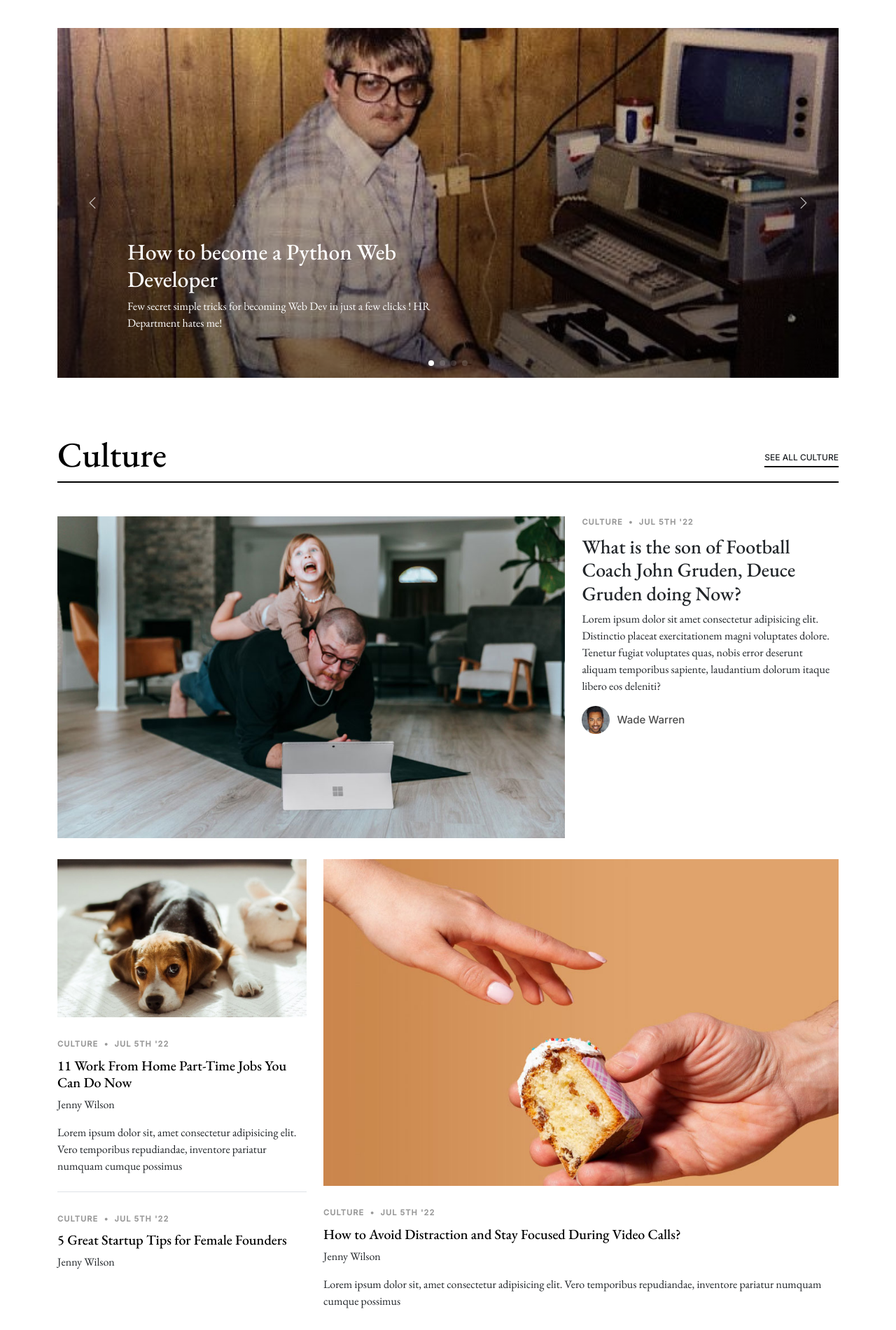
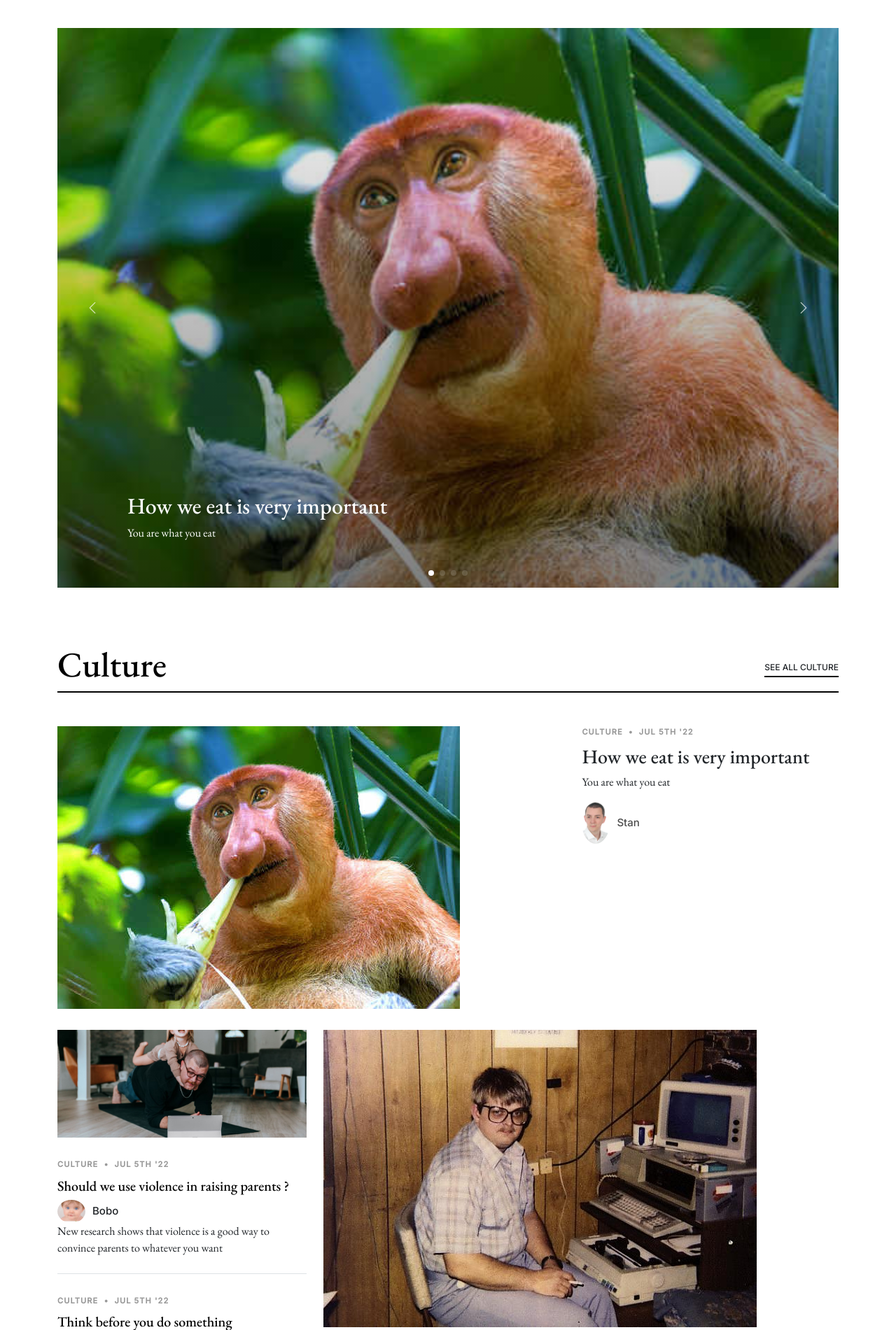
Before and after one commit to Stanotech/my_site, a Django app: page / in a window 1280 px wide. Shown: the part 90-1991 px from the top of the page at 70% size. Run offline with Django 3.2, Linux system fonts and the light colour scheme; some libraries are stand-ins or nearby versions; some web fonts are replaced.

Commit message:
first page completed

```diff
--- a/blog/static/blog/assets/css/main.css
+++ b/blog/static/blog/assets/css/main.css
@@ -623,7 +623,7 @@ section {
 }
 
 .img-bg {
-  height: 500px;
+  height: 800px;
   background-size: cover;
   background-repeat: no-repeat;
   position: relative;
--- a/blog/templates/blog/index.html
+++ b/blog/templates/blog/index.html
@@ -79,37 +79,37 @@ Stan Blog
             <div class="swiper sliderFeaturedPosts">
               <div class="swiper-wrapper">
                 <div class="swiper-slide">
-                  <a href="{% url 'single_post' slug='post1' %}" class="img-bg d-flex align-items-end" style="background-image: url({% static 'blog/assets/img/nerd.jpg' %});">
+                  <a href="{% url 'single_post' slug=all_posts.0.slug %}" class="img-bg d-flex align-items-end" style="background-image: url({% static 'blog/assets/img/'|add:all_posts.0.image %});">
                     <div class="img-bg-inner">
-                      <h2>{{all_posts.post1.title}}</h2>
-                      <p>{{all_posts.post1.excerpt}}</p>
+                      <h2>{{all_posts.0.title}}</h2>
+                      <p>{{all_posts.0.excerpt}}</p>
                     </div>
                   </a>
                 </div>
 
                 <div class="swiper-slide">
-                  <a href="{% url 'single_post' slug='post2' %}" class="img-bg d-flex align-items-end" style="background-image: url({% static 'blog/assets/img/post-slide-2.jpg' %});">
+                  <a href="{% url 'single_post' slug=all_posts.1.slug %}" class="img-bg d-flex align-items-end" style="background-image: url({% static 'blog/assets/img/'|add:all_posts.1.image %});">
                     <div class="img-bg-inner">
-                      <h2>17 Pictures of Medium Length Hair in Layers That Will Inspire Your New Haircut</h2>
-                      <p>Lorem ipsum dolor sit amet, consectetur adipisicing elit. Quidem neque est mollitia! Beatae minima assumenda repellat harum vero, officiis ipsam magnam obcaecati cumque maxime inventore repudiandae quidem necessitatibus rem atque.</p>
+                      <h2>{{all_posts.1.title}}</h2>
+                      <p>{{all_posts.1.excerpt}}</p>
                     </div>
                   </a>
                 </div>
 
                 <div class="swiper-slide">
-                  <a href="{% url 'single_post' slug='post3' %}" class="img-bg d-flex align-items-end" style="background-image: url({% static 'blog/assets/img/post-slide-3.jpg' %});">
+                  <a href="{% url 'single_post' slug=all_posts.2.slug %}" class="img-bg d-flex align-items-end" style="background-image: url({% static 'blog/assets/img/'|add:all_posts.2.image %});">
                     <div class="img-bg-inner">
-                      <h2>13 Amazing Poems from Shel Silverstein with Valuable Life Lessons</h2>
-                      <p>Lorem ipsum dolor sit amet, consectetur adipisicing elit. Quidem neque est mollitia! Beatae minima assumenda repellat harum vero, officiis ipsam magnam obcaecati cumque maxime inventore repudiandae quidem necessitatibus rem atque.</p>
+                      <h2>{{all_posts.2.title}}</h2>
+                      <p>{{all_posts.2.excerpt}}</p>
                     </div>
                   </a>
                 </div>
 
                 <div class="swiper-slide">
-                  <a href="{% url 'single_post' slug='post3' %}" class="img-bg d-flex align-items-end" style="background-image: url({% static 'blog/assets/img/post-slide-4.jpg' %});">
+                  <a href="{% url 'single_post' slug=all_posts.3.slug %}" class="img-bg d-flex align-items-end" style="background-image: url({% static 'blog/assets/img/'|add:all_posts.3.image %});">
                     <div class="img-bg-inner">
-                      <h2>9 Half-up/half-down tyles for Long and Medium Hair</h2>
-                      <p>Lorem ipsum dolor sit aggfmhgfet, consectetur adipisicing elit. Quidem neque est mollitia! Beatae minima assumenda repellat harum vero, officiis ipsam magnam obcaecati cumque maxime inventore repudiandae quidem necessitatibus rem atque.</p>
+                      <h2>{{all_posts.3.title}}</h2>
+                      <p>{{all_posts.3.excerpt}}</p>
                     </div>
                   </a>
                 </div>
@@ -142,16 +142,16 @@ Stan Blog
 
             <div class="d-lg-flex post-entry-2">
               <a href="{% url 'single_post' slug='post1' %}" class="me-4 thumbnail mb-4 mb-lg-0 d-inline-block">
-                <img src="{% static 'blog/assets/img/post-landscape-6.jpg' %}" alt="" class="img-fluid">
+                <img src="{% static 'blog/assets/img/'|add:all_posts.0.image' %}" alt="" class="img-fluid">
               </a>
               <div>
                 <div class="post-meta"><span class="date">Culture</span> <span class="mx-1">&bullet;</span> <span>Jul 5th '22</span></div>
-                <h3><a href="{% url 'single_post' slug='post1' %}">What is the son of Football Coach John Gruden, Deuce Gruden doing Now?</a></h3>
-                <p>Lorem ipsum dolor sit amet consectetur adipisicing elit. Distinctio placeat exercitationem magni voluptates dolore. Tenetur fugiat voluptates quas, nobis error deserunt aliquam temporibus sapiente, laudantium dolorum itaque libero eos deleniti?</p>
+                <h3><a href="{% url 'single_post' slug=all_posts.0.slug %}">{{all_posts.0.title}}</a></h3>
+                <p>{{all_posts.0.excerpt}}</p>
                 <div class="d-flex align-items-center author">
-                  <div class="photo"><img src="{% static 'blog/assets/img/person-2.jpg' %}" alt="" class="img-fluid"></div>
+                  <div class="photo"><img src="{% static 'blog/assets/img/'|add:all_posts.0.author|add:'.jpg' %}" alt="" class="img-fluid"></div>
                   <div class="name">
-                    <h3 class="m-0 p-0">Wade Warren</h3>
+                    <h3 class="m-0 p-0">{{all_posts.0.author}}</h3>
                   </div>
                 </div>
               </div>
@@ -160,26 +160,41 @@ Stan Blog
             <div class="row">
               <div class="col-lg-4">
                 <div class="post-entry-1 border-bottom">
-                  <a href="{% url 'single_post' slug='post1' %}"><img src="{% static 'blog/assets/img/post-landscape-1.jpg' %}" alt="" class="img-fluid"></a>
+                  <a href="{% url 'single_post' slug=all_posts.1.slug %}" ><img src="{% static 'blog/assets/img/'|add:all_posts.1.image %}" alt="" class="img-fluid"></a>
                   <div class="post-meta"><span class="date">Culture</span> <span class="mx-1">&bullet;</span> <span>Jul 5th '22</span></div>
-                  <h2 class="mb-2"><a href="{% url 'single_post' slug='post1' %}">11 Work From Home Part-Time Jobs You Can Do Now</a></h2>
-                  <span class="author mb-3 d-block">Jenny Wilson</span>
-                  <p class="mb-4 d-block">Lorem ipsum dolor sit, amet consectetur adipisicing elit. Vero temporibus repudiandae, inventore pariatur numquam cumque possimus</p>
+                  <h2 class="mb-2"><a href="{% url 'single_post' slug=all_posts.1.slug %}">{{all_posts.1.title}}</a></h2>
+                  <div class="d-flex align-items-center author">
+                    <div class="photo"><img src="{% static 'blog/assets/img/'|add:all_posts.1.author|add:'.jpg' %}" alt="" class="img-fluid"></div>
+                    <div class="name">
+                      <h3 class="m-0 p-0">{{all_posts.1.author}}</h3>
+                    </div>
+                  </div>
+                  <p class="mb-4 d-block">{{all_posts.1.excerpt}}</p>
                 </div>
 
                 <div class="post-entry-1">
                   <div class="post-meta"><span class="date">Culture</span> <span class="mx-1">&bullet;</span> <span>Jul 5th '22</span></div>
-                  <h2 class="mb-2"><a href="{% url 'single_post' slug='post1' %}">5 Great Startup Tips for Female Founders</a></h2>
-                  <span class="author mb-3 d-block">Jenny Wilson</span>
+                  <h2 class="mb-2"><a href="{% url 'single_post' slug=all_posts.3.slug %}">{{all_posts.3.title}}</a></h2>
+                  <div class="d-flex align-items-center author">
+                    <div class="photo"><img src="{% static 'blog/assets/img/'|add:all_posts.3.author|add:'.jpg' %}" alt="" class="img-fluid"></div>
+                    <div class="name">
+                      <h3 class="m-0 p-0">{{all_posts.3.author}}</h3>
+                    </div>
+                  </div>
                 </div>
               </div>
               <div class="col-lg-8">
                 <div class="post-entry-1">
-                  <a href="{% url 'single_post' slug='post1' %}"><img src="{% static 'blog/assets/img/post-landscape-2.jpg' %}" alt="" class="img-fluid"></a>
+                  <a href="{% url 'single_post' slug=all_posts.2.slug %}"><img src="{% static 'blog/assets/img/'|add:all_posts.2.image %}" alt="" class="img-fluid"></a>
                   <div class="post-meta"><span class="date">Culture</span> <span class="mx-1">&bullet;</span> <span>Jul 5th '22</span></div>
-                  <h2 class="mb-2"><a href="{% url 'single_post' slug='post1' %}">How to Avoid Distraction and Stay Focused During Video Calls?</a></h2>
-                  <span class="author mb-3 d-block">Jenny Wilson</span>
-                  <p class="mb-4 d-block">Lorem ipsum dolor sit, amet consectetur adipisicing elit. Vero temporibus repudiandae, inventore pariatur numquam cumque possimus</p>
+                  <h2 class="mb-2"><a href="{% url 'single_post' slug='post1' %}">{{all_posts.2.title}}</a></h2>
+                  <div class="d-flex align-items-center author">
+                    <div class="photo"><img src="{% static 'blog/assets/img/'|add:all_posts.2.author|add:'.jpg' %}" alt="" class="img-fluid"></div>
+                    <div class="name">
+                      <h3 class="m-0 p-0">{{all_posts.2.author}}</h3>
+                    </div>
+                  </div>
+                  <p class="mb-4 d-block">{{all_posts.2.excerpt}}</p>
                 </div>
               </div>
             </div>
--- a/blog/views.py
+++ b/blog/views.py
@@ -2,61 +2,72 @@ from datetime import date
 from django.shortcuts import render
 from django.http import Http404
 
-posts_content = {
-
-    "post1": {
+posts_content = [
+    {
+        "slug": "post1",
         "title": "How to become a Python Web Developer",
         "image": "nerd.jpg",
         "author": "Stan",
         "date": date(2022, 10, 24),
         "excerpt": "Few secret simple tricks for becoming Web Dev in just a few clicks ! HR Department hates me! ",
-        "content": "You just need a GitHub with projects like this: <ul> <li> Vending MAchine</li> <li> Online game </li>"
+        "content": "You just need a GitHub repository with projects like this: <ul> <li> Vending MAchine</li> <li> Online pong game </li> <li> Blog site made with Django framework </li> <li> G-code generator for smoothing artefacts in your prints </li></ul>"
     },
-    "post2": {
-        "title": "How to become a Python Web Developer",
-        "image": "nerd.jpg",
+    {
+        "slug": "post2",
+        "title": "Think before you do something",
+        "image": "passion.jpg",
         "author": "Stan",
         "date": date(2022, 10, 27),
-        "excerpt": "Few secret simple tricks for becoming Web Dev in just a few clicks ! HR Department hates me! ",
-        "content": "You just need a GitHub with projects like this: <ul> <li> Vending MAchine</li> <li> Online game </li>"
+        "excerpt": "Some people say that our brains is for thinking, but American scientist say- Netflix is better",
+        "content": "Your passion is right in front of your face. If you have to look for it, then youre probably not passionate about it at all. So screw finding your passion."
 
     },
-    "post3": {
-        "title": "Your father annoy you ? How to get rid of him",
-        "image": "nerd.jpg",
+    {
+        "slug": "post3",
+        "title": "Should we use violence in raising parents ?",
+        "image": "post-slide-4.jpg",
+        "author": "Bobo",
+        "date": date(2022, 10, 21),
+        "excerpt": "New research shows that violence is a good way to convince parents to whatever you want",
+        "content": "Just a few ideas for all kids: Brazen bull, Breaking wheel, Breast ripper, Batog, Birch rod, Catapelta[citation needed], Choke, pear, Cattle, prod, Electroshock, weapon, Gag, Garrote, Graduated, Electronic, Decelerator, Head, crusher, Instep, borer, Iron, chair, Iron, Maiden, (use, is, debated), Jiagun, /, Zanzhi, Judas, cradle, Knee, splitter, Led, sprinkler, Mancuerda, Parrilla, Pau, de, Arara, Pendulum[2], (of, disputed, historicity), Picana, Pillory, Rack, Rope, Scavenger's, daughter, Scold's, bridle, Spanish, boot, Strappado, Stocks, Tablilla, Thumbscrew, Tongue, tearer, Tramp, chair, Tucker, telephone, Whip Wooden horse"
+    },
+    {
+        "slug": "post4",
+        "title": "How we eat is very important",
+        "image": "monkey.jpg",
         "author": "Stan",
-        "date": date(2022, 10, 21),
-        "excerpt": "Few secret simple tricks for becoming Web Dev in just a few clicks ! HR Department hates me! ",
-        "content": "You just need a GitHub with projects like this: <ul> <li> Vending MAchine</li> <li> Online game </li>"
+        "date": date(2022, 10, 20),
+        "excerpt": "You are what you eat",
+        "content": "If you eat a coconut, you will become a coconut. That's it."
     },
-    "post4": {
-        "title": "How we eat is very important",
-        "image": "nerd.jpg",
-        "author": "Stan",
-        "date": date(2022, 10, 21),
-        "excerpt": "Few secret simple tricks for becoming Web Dev in just a few clicks ! HR Department hates me! ",
-        "content": "You just need a GitHub with projects like this: <ul> <li> Vending MAchine</li> <li> Online game </li>"
-    },
-}
+]
+
+def get_date(post):
+    return post['date']
 
 def starting_page(request):
+    posts_content.sort(key=get_date)
+    latest_posts = posts_content[-4:]
     return render(request, "blog/index.html", {
-            "all_posts": posts_content,             #passing all post(posts_content) variable to index.htmp
+            "all_posts": latest_posts,             #passing all post(posts_content) variable to index.htmp
         })
 
 def posts(request):
     return render(request, "blog/all_posts.html")
 
 def single_post(request, slug):
+    wanted_post = next(post for post in posts_content if slug == post["slug"])  #if requested slug is equal to slug of post from dictionary than assaign this post to
 
     try:
+        print("gowno")
+        print(wanted_post)
         return render(request, "blog/single_post.html", {
-            "title": posts_content[slug]["title"],
-            "image": posts_content[slug]["image"],
-            "author": posts_content[slug]["author"],
-            "date": posts_content[slug]["date"],
-            "excerpt": posts_content[slug]["excerpt"],
-            "content": posts_content[slug]["content"],
+            "title": wanted_post["title"],
+            "image": wanted_post["image"],
+            "author": wanted_post["author"],
+            "date": wanted_post["date"],
+            "excerpt": wanted_post["excerpt"],
+            "content": wanted_post["content"],
         })
 
     except:
```
Also changed, not shown: blog/static/blog/assets/img/Bobo.jpg (added), blog/static/blog/assets/img/Stan.jpg (added), blog/static/blog/assets/img/monkey.jpg, blog/static/blog/assets/img/nerd.jpg (renamed from blog/static/blog/assets/img/nerd.JPG), blog/static/blog/assets/img/passion.jpg (added).
